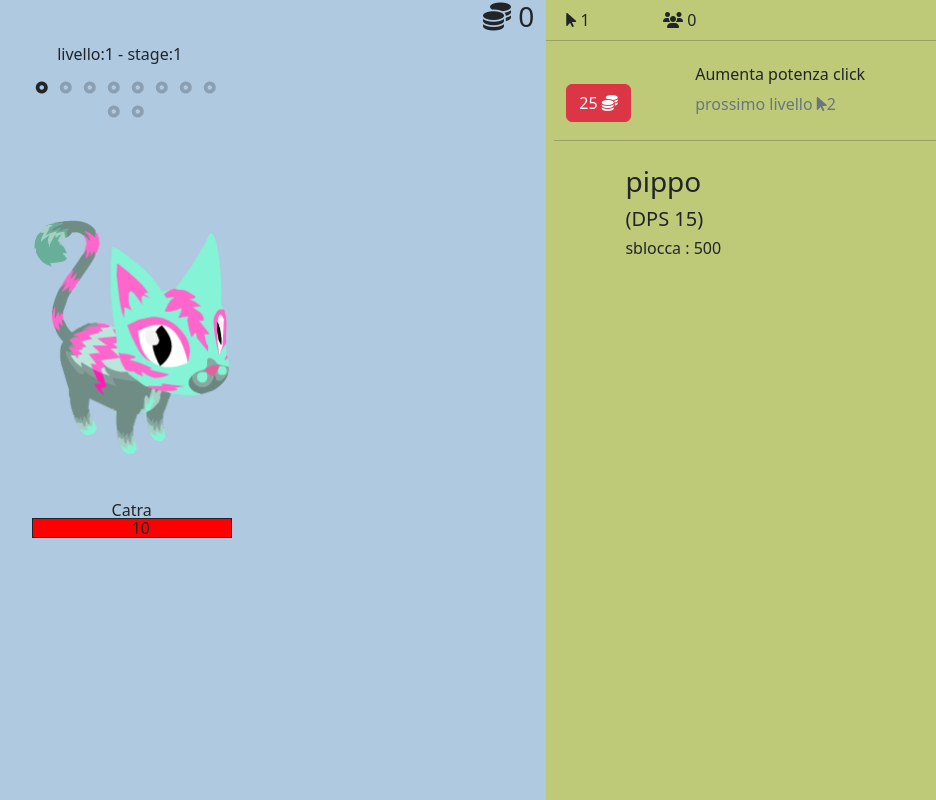
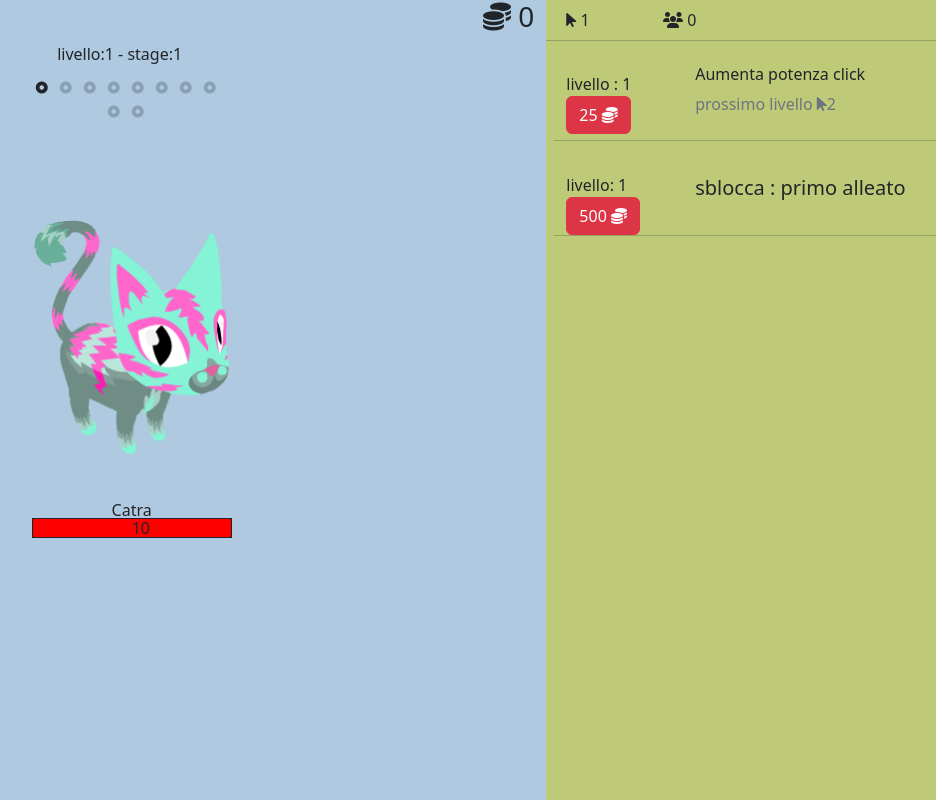
Before and after one commit to LeonardoRinaldi92/provaG, a Vue app: page / in a window 1280 px wide. Shown: the whole page, without its empty margins (307-1243 px from the left). Built offline with nearby package versions, Linux system fonts and the light colour scheme.

Commit message:
piccoli check e migliori grafiche

```diff
--- a/src/components/Field.vue
+++ b/src/components/Field.vue
@@ -19,22 +19,27 @@
         methods: {
             //aumento vita dei mostri
             increaseEnemyLife(){
+                console.log('vita prima', store.enemyMaxLife)
                 //aumento vita x 8 nel caso sia un Boss di fine stage
                 if (store.ActualEnemies == 9 && store.ActualStage == 9){
                     store.enemyMaxLife *= 8
+                    console.log('aumento vita boss: ',store.enemyMaxLife)
                 //aumento vita nel caso sia un miniBoss
                 }else if(store.ActualEnemies == 9 ) {
                     store.enemyMaxLife = store.enemyMaxLife * 4
+                    console.log('aumento vita miniboss: ',store.enemyMaxLife)
                 //reset della vita dei nemici dopo boss
                 }else if (store.ActualEnemies == 10 && store.ActualStage == 10 ){
                     store.enemyLife /= 7
-                }
-                //reset della vita dei nemici dopo miniboss ma con aggiunta di un extra 30%
-                else if(store.ActualEnemies == 10){
+                    console.log('riduco vita boss: ',store.enemyMaxLife)
+                    //reset della vita dei nemici dopo miniboss ma con aggiunta di un extra 30%
+                }else if(store.ActualEnemies == 10){
                     store.enemyMaxLife = store.enemyMaxLife/ 3
-                //aumento classica di vita dopo ogni nemico
+                    console.log('riduco vita miniboss: ',store.enemyMaxLife)
+                //aumento classica di vita, dopo ogni nemico
                 }else {
                     store.enemyMaxLife*= 1.1
+                    console.log('aumento  vita: ', store.enemyMaxLife)
                 }
                 //rendi numero intero vita dei mostri
                 store.enemyMaxLife = Math.round(store.enemyMaxLife)
@@ -260,6 +265,9 @@
                         <hr>
                         <div class="col-12 row align-items-center p-2" style="cursor: pointer;" @click="increaseClickValue()">
                             <div class="col-4">
+                                <div>
+                                    livello : {{ store.clickLevel }}
+                                </div>
                                 <div :class="(store.coin >= store.clickPrice)? 'btn-success' : ' btn-danger'" class="btn text-white" >
                                     {{ store.clickPrice }} <i class="fa-solid fa-coins"></i>
                                 </div>
@@ -288,19 +296,46 @@
                             </div>
                             <hr>
                         </div>
-                        <div v-for="(ally, index) in store.allies" :key="index" class="col-8" style="cursor: pointer;" @click="levelUpAlly(ally)" >
-                            <h3>
-                               {{ ally.name }}
-                            </h3>
-                            <h5>
+                        <div v-for="(ally, index) in store.allies" :key="index" class="col-12 row align-items-center p-2" style="cursor: pointer;" @click="levelUpAlly(ally)" >
+                            <div class="col-4">
+                                <div>
+                                    livello: {{ ally.actualLevel }}
+                                </div>
+                                <div v-if="(ally.unlocked)" :class="(store.coin >= ally.priceToLvlUp )? 'btn-success' : ' btn-danger'" class="btn text-white" >
+                                    {{ ally.priceToLvlUp }} <i class="fa-solid fa-coins"></i>
+                                </div>
+                                <div v-else :class="(store.coin >= ally.priceToBuy)? 'btn-success' : ' btn-danger'" class="btn text-white" >
+                                    {{ ally.priceToBuy }} <i class="fa-solid fa-coins"></i>
+                                </div>
+                                <h6 v-if='(ally.unlocked)'>
                                 (DPS {{ ally.Dps }})
-                            </h5>
-                            <h6 v-if=(ally.unlocked)>
+                                </h6>
+                            </div>
+                            <div class="col-8 mb-4">
+                                <h5>
+                                    <span v-if="!ally.unlocked">
+                                        sblocca :
+                                    </span>
+                                    {{ ally.name }}
+                                </h5>
+                                <h6 v-if="(ally.unlocked)">
+                                    Aumenta danno
+                                </h6>
+                                <span v-if="(ally.unlocked)" class="text-secondary">
+                                   <span>
+                                       prossimo livello
+                                   </span>
+                                   <span>
+                                    <i class="fa-solid fa-users"></i>
+                                   </span>
+                                </span>
+
+                            </div>
+
+                            <!-- <h6 v-if=(ally.unlocked)>
                                 aumenta Dps {{ calculateIncreaseDps(ally)}} price {{ calculatePriceToLevelUp(ally) }}
-                            </h6>
-                            <h6 v-else>
-                                sblocca : {{ ally.priceToBuy }}
-                            </h6>
+                            </h6> -->
+                            <hr>
                         </div>
                     </div>
                 </div>
--- a/src/components/Timer.vue
+++ b/src/components/Timer.vue
@@ -15,21 +15,27 @@ export default {
     },
     methods: {
         TimerFunction() {
+            console.log(store.ActualEnemies)
             if(store.ActualEnemies == 10){
                 this.time = setInterval(() => {
                     if(store.timer > 0) {
                         store.timer -= 0.01
-                        this.restart = false
+                        console.log('scorro')
+                        if(store.ActualEnemies !== 10){
+                            clearInterval(this.time)
+                            console.log('mi blocco')
+                        }
                     }else {
                         clearInterval(this.time)
+                        console.log('mi blocco')
                         store.timer = 30
-                        store.enemyLife = store.enemyMaxLife
                         if(store.ActualEnemies == 10 && store.ActualStage == 10){
                             store.enemyMaxLife /= 7
                             store.enemyLife = store.enemyMaxLife
                         }else {
                             store.enemyMaxLife /= 4
                             store.enemyLife = store.enemyMaxLife
+                            console.log('riduco vita miniboss')
                         }
                         store.ActualEnemies --
                     }
@@ -45,7 +51,6 @@ export default {
     created() {
         store.timer = 30
         this.TimerFunction()
-        this.restartTimer()
     }
 }
 
--- a/src/store.js
+++ b/src/store.js
@@ -19,7 +19,7 @@ export const store = reactive (
         autoAttack: false,
         allies : [
             {
-                name: 'pippo',
+                name: 'primo alleato',
                 priceToBuy: 500,
                 priceToLvlUp: 300,
                 increasePrice: 1.4,
```
